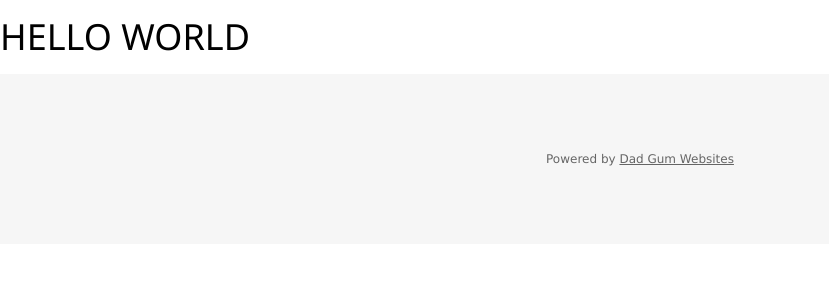
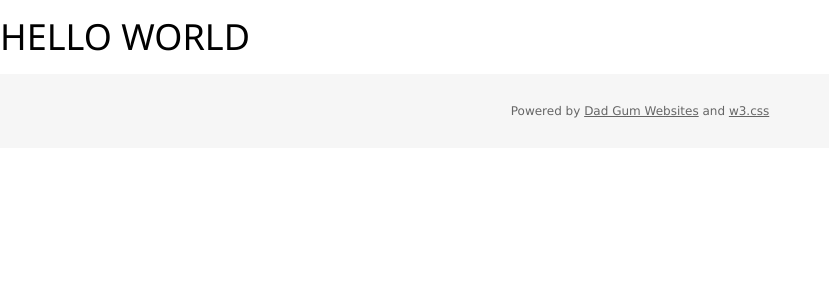
Before and after one commit to balexander85/django-starter, a Django app: page / in a window 1280 px wide. Shown: the top 300 px of the page, without its empty margins (0-829 px from the left). Run offline with Django 3.2, Linux system fonts and the light colour scheme; parts of the project's set-up code (start-up, migrations or seed data) failed here and were passed over.

Commit message:
Updating footer and requirements.

```diff
--- a/public/project/project/templates/footer.html
+++ b/public/project/project/templates/footer.html
@@ -1,5 +1,8 @@
-<footer class="w3-container w3-padding-64 w3-center w3-opacity w3-light-grey w3-xlarge">
+<footer class="w3-container w3-padding-16 w3-center w3-opacity w3-light-grey w3-xlarge">
     <!--<a id="footer-fb" href="" target="_blank"><i class="fa fa-facebook-official w3-hover-opacity"></i></a>-->
     <!--<a id="footer-insta" href="" target="_blank"><i class="fa fa-instagram w3-hover-opacity"></i></a>-->
-    <p id="footer-dad-gum-empire" class="w3-small">Powered by <a href="http://www.dadgumempire.com/" target="_blank">Dad Gum Websites</a></p>
+    <p id="footer-dad-gum-empire" class="w3-small">Powered by
+        <a href="http://www.dadgumempire.com/" target="_blank" class="w3-hover-text-blue">Dad Gum Websites</a> and
+        <a href="https://www.w3schools.com/w3css/default.asp" target="_blank" class="w3-hover-text-green">w3.css</a></p>
 </footer>
+<div class="w3-hide-small" style="margin-bottom:32px"> </div>
--- a/requirements.txt
+++ b/requirements.txt
@@ -1 +1 @@
-Django>=2.1.2
+Django>=2.*
```
